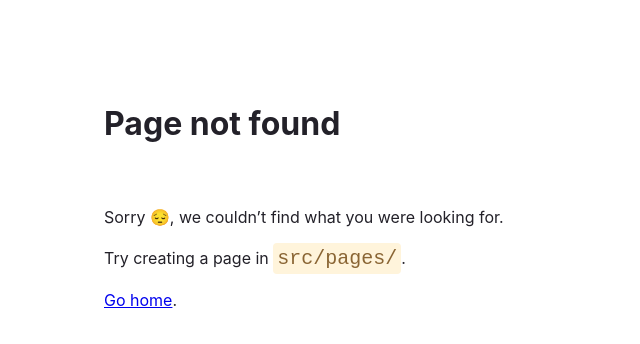
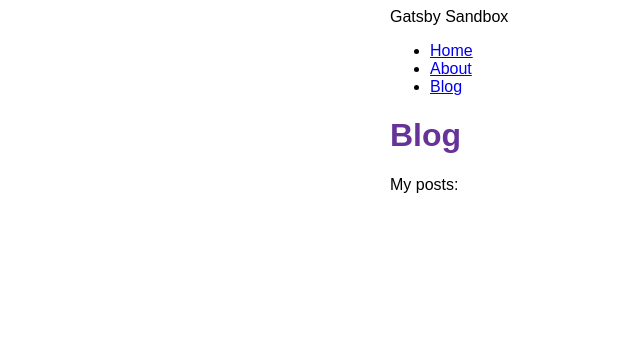
Before and after one commit to arthurkehrwald/gatsby-sandbox, a Gatsby site: page /blog in a window 1280 px wide. Before the commit this address had no page. Shown: the whole page, without its empty margins (0-640 px from the left). Built offline with nearby package versions, Linux system fonts and the light colour scheme; Gatsby itself is replaced by a stand-in of ours.

Commit message:
Add blog page

```diff
--- a/src/components/layout.js
+++ b/src/components/layout.js
@@ -20,6 +20,7 @@
                 <ul className={navLinks}>
                     <li className={navLinkItem}><Link to="/" className={navLinkText}>Home</Link></li>
                     <li className={navLinkItem}><Link to="/about" className={navLinkText}>About</Link></li>
+                    <li className={navLinkItem}><Link to="/blog" className={navLinkText}>Blog</Link></li>
                 </ul>
             </nav>
             <main>
--- /dev/null
+++ b/src/pages/blog.js
@@ -0,0 +1,15 @@
+import * as React from 'react'
+import Layout from '../components/layout'
+import Seo from '../components/seo'
+
+const BlogPage = () => {
+    return (
+        <Layout pageTitle="Blog">
+            <p>My posts:</p>
+        </Layout>
+    )
+}
+
+export const Head = () => <Seo title="Blog"/>
+
+export default BlogPage
```
